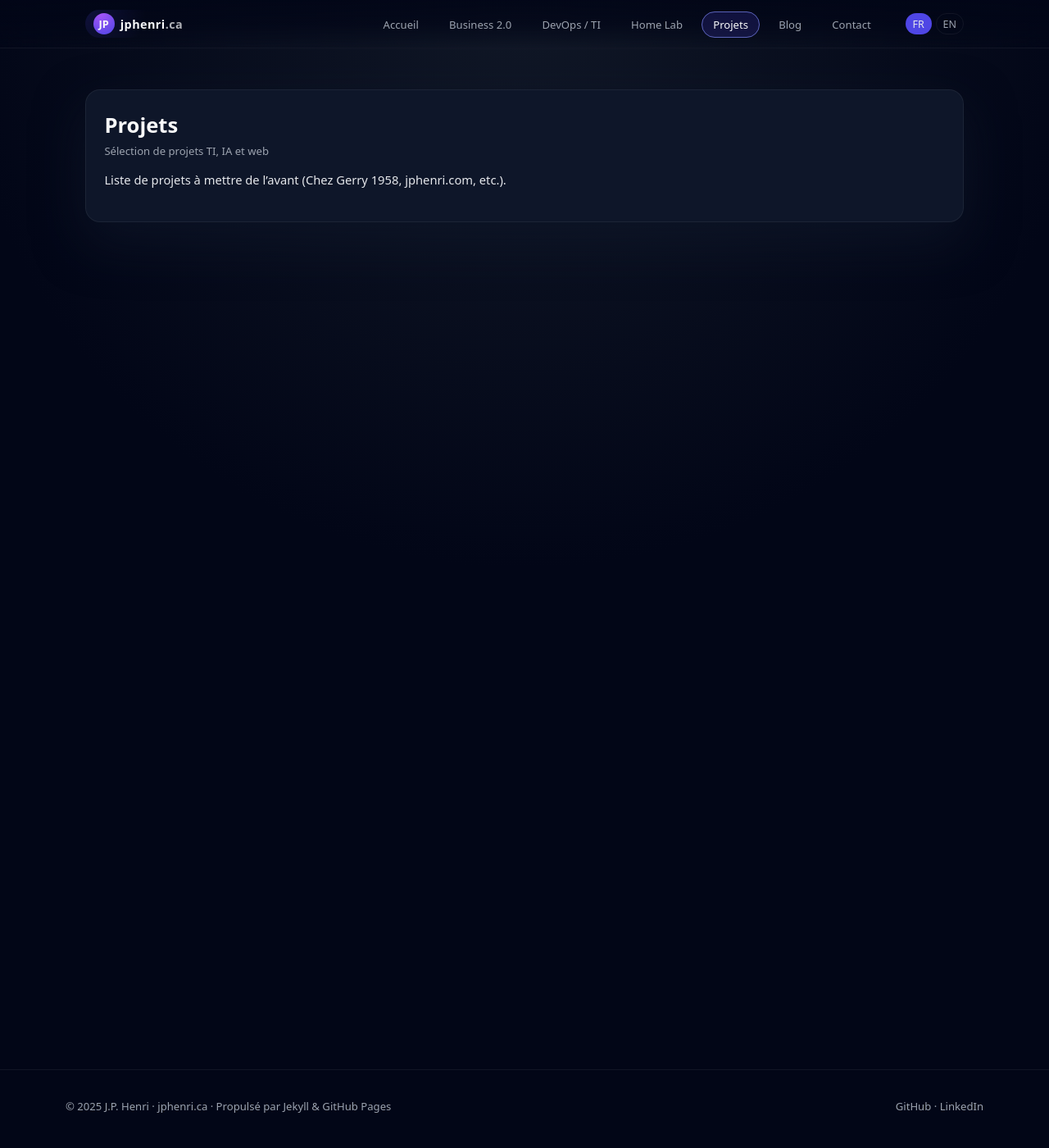
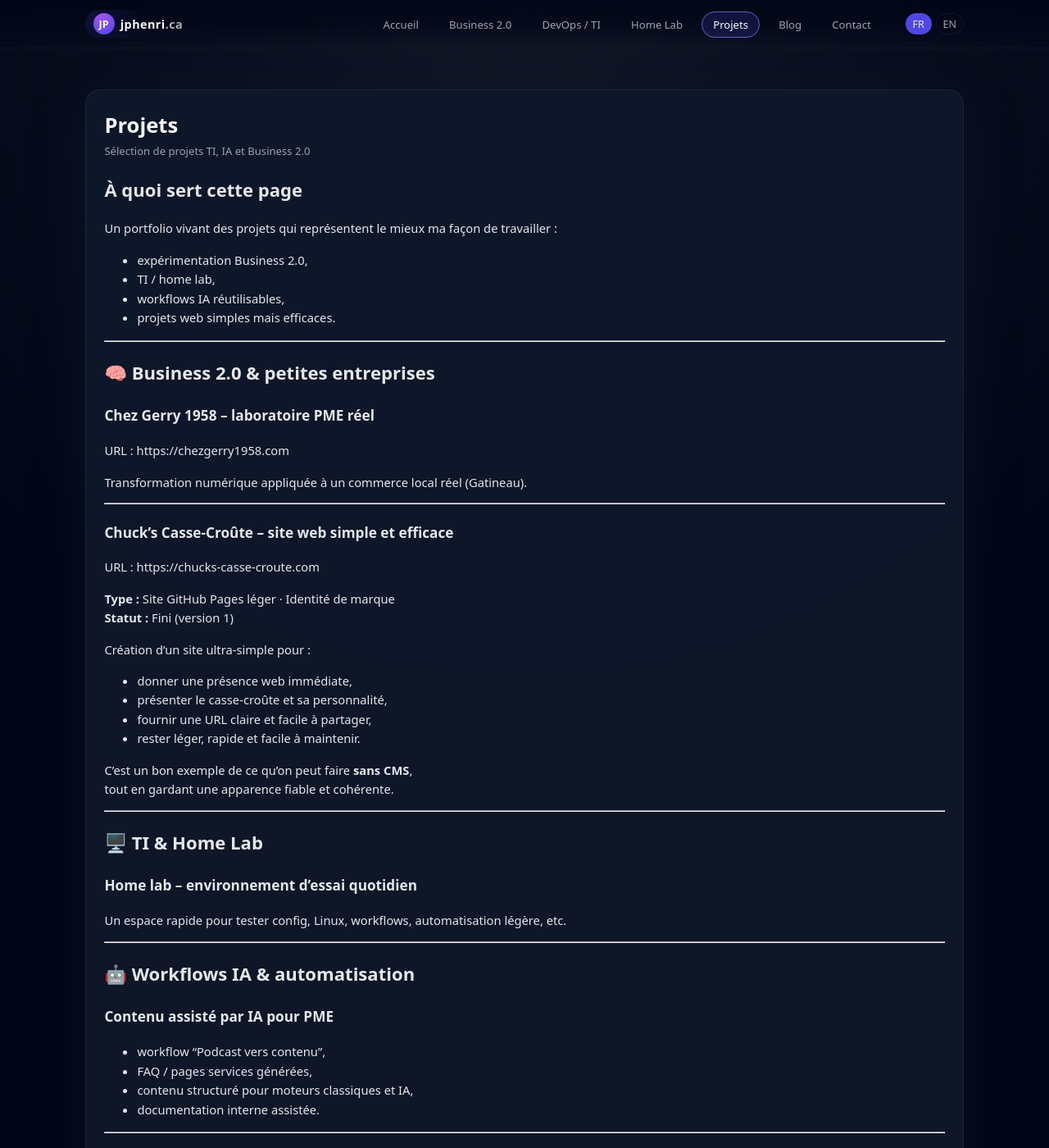
Before and after one commit to jphenri/jphenri.com, a Jekyll site: the page built from fr/projets/index.md, in a window 1280 px wide and 1400 px high. Shown: the whole window at 82% size. Built offline with Jekyll 4.4.1, drawn with Linux system fonts in a browser that asks for light colours; some of the changed text lies outside the part shown.

Commit message:
Update index.md

```diff
--- a/fr/projets/index.md
+++ b/fr/projets/index.md
@@ -1,10 +1,78 @@
 ---
 layout: page
 title: "Projets"
-subtitle: "Sélection de projets TI, IA et web"
+subtitle: "Sélection de projets TI, IA et Business 2.0"
 nav_key: projects
 lang: fr
 en_url: /projects/
 ---
 
-Liste de projets à mettre de l’avant (Chez Gerry 1958, jphenri.com, etc.).
+## À quoi sert cette page
+
+Un portfolio vivant des projets qui représentent le mieux ma façon de travailler :
+
+- expérimentation Business 2.0,
+- TI / home lab,
+- workflows IA réutilisables,
+- projets web simples mais efficaces.
+
+---
+
+## 🧠 Business 2.0 & petites entreprises
+
+### Chez Gerry 1958 – laboratoire PME réel
+URL : https://chezgerry1958.com
+
+Transformation numérique appliquée à un commerce local réel (Gatineau).
+
+---
+
+### Chuck’s Casse-Croûte – site web simple et efficace
+URL : https://chucks-casse-croute.com
+
+**Type :** Site GitHub Pages léger · Identité de marque
+**Statut :** Fini (version 1)
+
+Création d’un site ultra-simple pour :
+
+- donner une présence web immédiate,
+- présenter le casse-croûte et sa personnalité,
+- fournir une URL claire et facile à partager,
+- rester léger, rapide et facile à maintenir.
+
+C’est un bon exemple de ce qu’on peut faire **sans CMS**,
+tout en gardant une apparence fiable et cohérente.
+
+---
+
+## 🖥️ TI & Home Lab
+
+### Home lab – environnement d’essai quotidien
+
+Un espace rapide pour tester config, Linux, workflows, automatisation légère, etc.
+
+---
+
+## 🤖 Workflows IA & automatisation
+
+### Contenu assisté par IA pour PME
+
+- workflow “Podcast vers contenu”,
+- FAQ / pages services générées,
+- contenu structuré pour moteurs classiques et IA,
+- documentation interne assistée.
+
+---
+
+## 🌐 Web & contenu technique
+
+### Sites statiques GitHub Pages + Jekyll
+
+Modèles réutilisables pour lancer rapidement des sites simples et professionnels.
+
+---
+
+## 📌 Prochaines étapes
+
+Plus de contenu bilingue, plus de workflows IA adaptés aux PME,
+et plus de liens concrets entre le lab technique et les besoins réels des entreprises locales.
```
